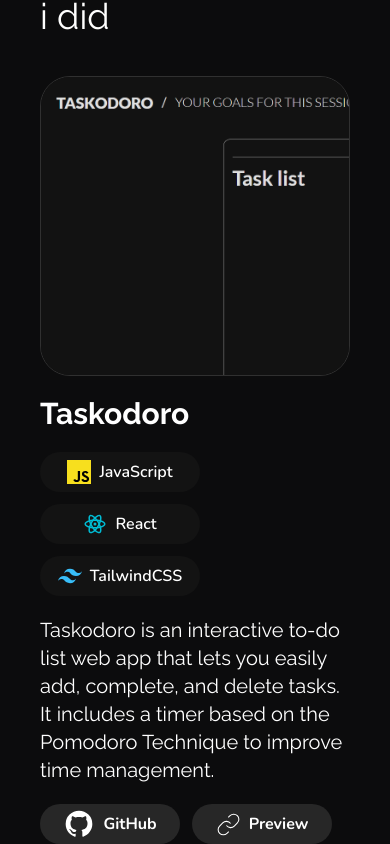
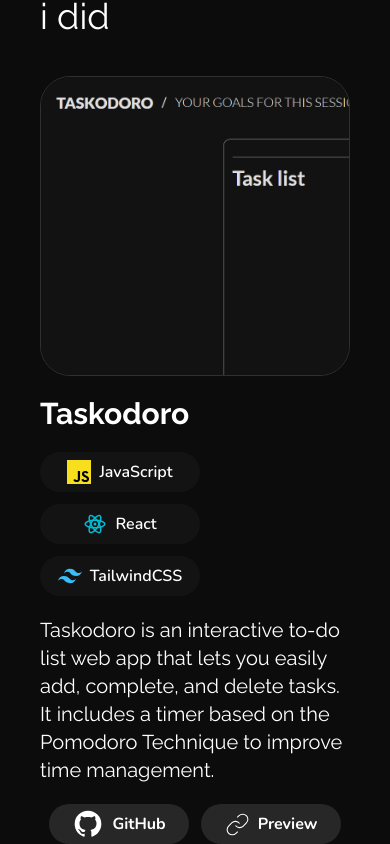
Before and after one commit to iamwilllll/portfolio, a React (Vite) app: page / in a window 390 px wide. Shown: the part 1028-1872 px from the top of the page. Built offline with nearby package versions, Linux system fonts and the light colour scheme.

Commit message:
refactor(components): Abstract links in ProjectItem

```diff
--- a/src/components/ProjectItem.tsx
+++ b/src/components/ProjectItem.tsx
@@ -1,4 +1,7 @@
+import type { ReactNode } from 'react';
+
 import TechnologiesItem from './TechnologiesItem';
+
 import { GitHubIcon } from './icons/GitHubIcon';
 import { LinkIcon } from './icons/LinkIcon';
 
@@ -11,22 +14,22 @@
     previewLink: string;
 };
 
-function ProjectItem({
-    projectTitle,
-    projectDescription,
-    technologies,
-    projectImage,
-    gitHunLink,
-    previewLink
-}: ProjectItemProps) {
+type linksListType = {
+    name: string;
+    href: string;
+    icon: ReactNode;
+};
+
+function ProjectItem({ projectTitle, projectDescription, technologies, projectImage, gitHunLink, previewLink }: ProjectItemProps) {
+    const linksList: linksListType[] = [
+        { name: 'GitHub', href: gitHunLink, icon: <GitHubIcon /> },
+        { name: 'Preview', href: previewLink, icon: <LinkIcon /> }
+    ];
+
     return (
         <aside className=" flex flex-col gap-5 lg:flex-row lg:justify-start">
             <figure className="h-75 w-full rounded-[30px] overflow-hidden border-[0.1px] border-border-color md:min-w-125 md:max-w-125 md:items-center md:m-auto lg:items-start lg:mx-0">
-                <img
-                    src={projectImage}
-                    loading="lazy"
-                    className="h-15/10 w-15/10 object-cover object-left-top transition-transform duration-500 hover:scale-125"
-                />
+                <img src={projectImage} loading="lazy" className="h-15/10 w-15/10 object-cover object-left-top transition-transform duration-500 hover:scale-125" />
             </figure>
 
             <div className="flex flex-col gap-5 w-full">
@@ -37,23 +40,17 @@
                     ))}
                 </ul>
                 <p className="text-xl text-first-font-color md:text-center lg:text-left">{projectDescription}</p>
-                <div className="flex gap-3">
-                    <a
-                        href={gitHunLink}
-                        target="_blank"
-                        className="bg-third-bg-color w-35 h-10 rounded-full flex gap-2 items-center justify-center font-bold font-second-font text-first-font-color hover:scale-110 hover:bg-primary-color transition "
-                    >
-                        <GitHubIcon />
-                        GitHub
-                    </a>
-                    <a
-                        href={previewLink}
-                        target="_blank"
-                        className="bg-third-bg-color w-35 h-10 rounded-full flex gap-2 items-center justify-center font-bold font-second-font text-first-font-color hover:scale-110 hover:bg-primary-color transition "
-                    >
-                        <LinkIcon />
-                        Preview
-                    </a>
+                <div className="flex gap-3 mx-auto lg:m-0">
+                    {linksList.map(item => (
+                        <a
+                            href={item.href}
+                            target="_blank"
+                            className="bg-third-bg-color w-35 h-10 rounded-full flex gap-2 items-center justify-center font-bold font-second-font text-first-font-color hover:scale-110 hover:bg-primary-color transition "
+                        >
+                            {item.icon}
+                            {item.name}
+                        </a>
+                    ))}
                 </div>
             </div>
         </aside>
```
